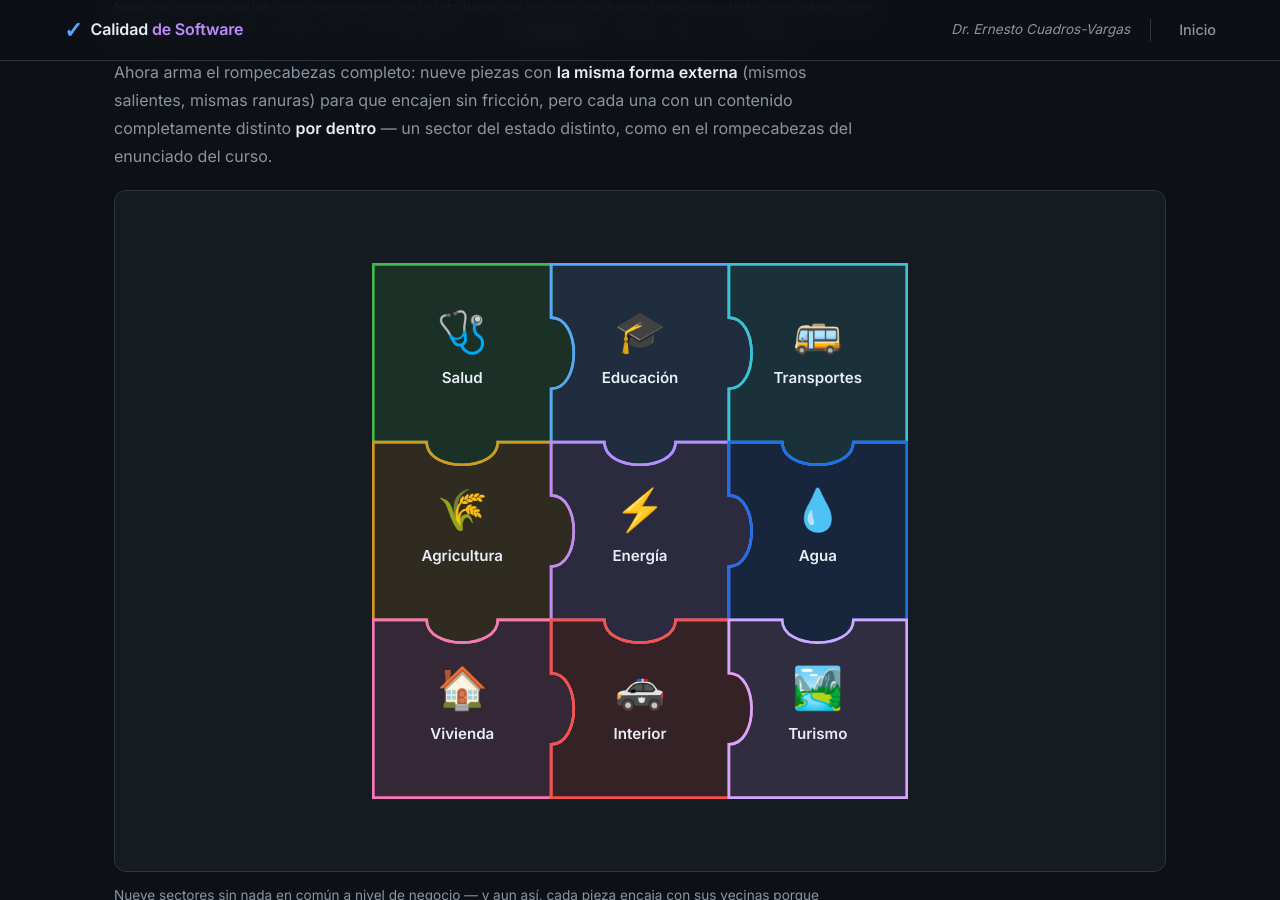
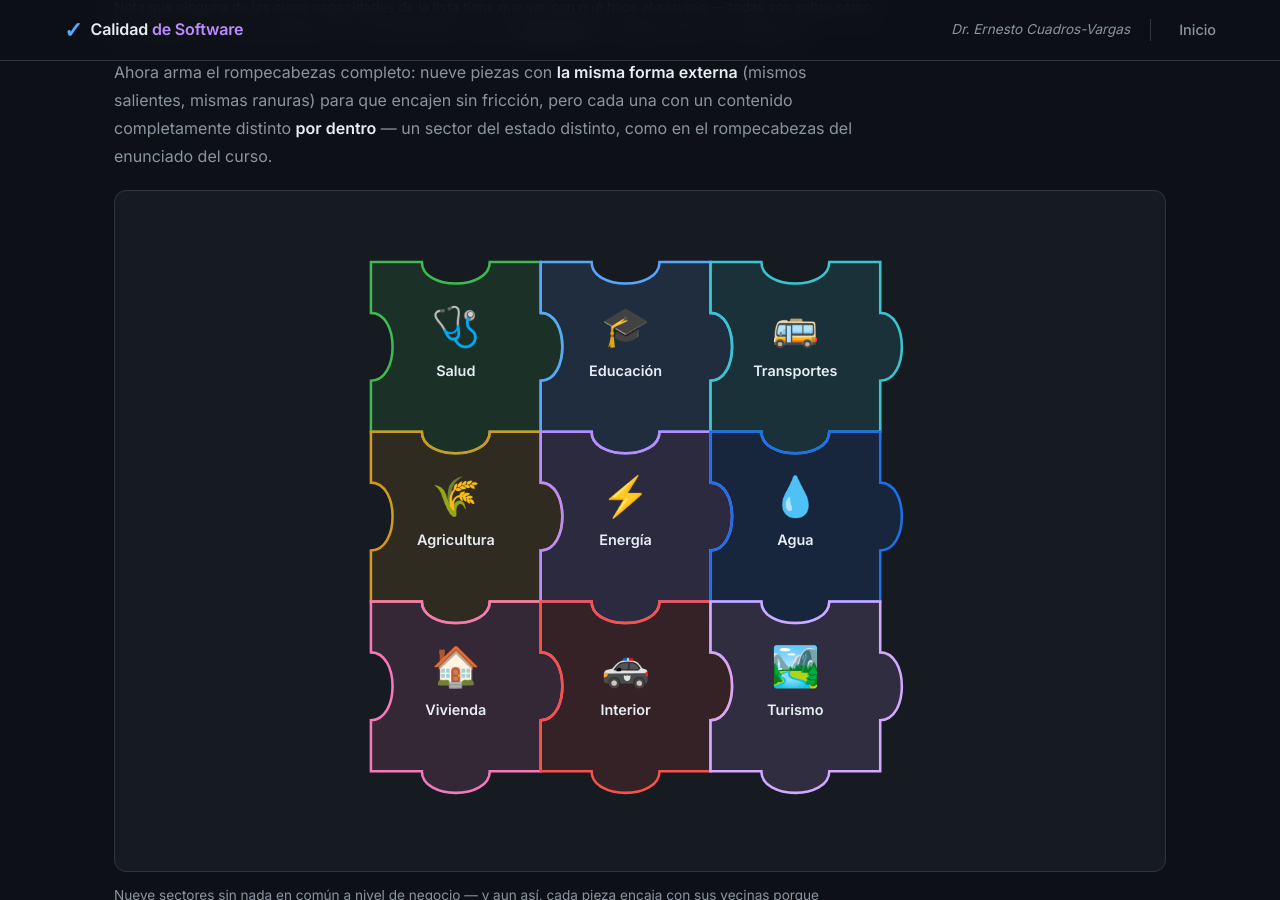
Before and after one commit to ecuadros/SoftwareQuality, a Jekyll site: the page built from anexo-microservicios/patron-de-chasis.html, in a window 1280 px wide and 900 px high, scrolled down 3165 px. Built offline with Jekyll 4.4.1, drawn with Linux system fonts in a browser that asks for light colours.

Commit message:
Uniforma el borde de las 9 piezas del rompecabezas del chasis
Todas las piezas (incluidas las de borde y esquina) ahora tienen
exactamente el mismo contorno de conectores en sus cuatro lados que
la pieza central (Energía), en vez de bordes rectos hacia afuera.
Refuerza visualmente que el chasis es el mismo sin importar la
posición de la pieza.

```diff
--- a/anexo-microservicios/patron-de-chasis.html
+++ b/anexo-microservicios/patron-de-chasis.html
@@ -146,52 +146,52 @@ next_title: "Chasis en la práctica: un parent POM para tres dominios distintos"
   </p>
 
   <div style="background: var(--surface); border: 1px solid var(--border); border-radius: 12px; padding: 1.25rem; margin: 1.25rem 0; overflow-x: auto;">
-    <svg viewBox="0 0 720 720" width="100%" style="min-width: 560px; max-width: 640px; display: block; margin: 0 auto; font-family: var(--font-sans);" role="img" aria-labelledby="chasis-puzzle-title chasis-puzzle-desc">
-      <title id="chasis-puzzle-title">Rompecabezas de nueve piezas sobre el mismo chasis</title>
-      <desc id="chasis-puzzle-desc">Nueve piezas de rompecabezas —Salud, Educación, Transportes, Agricultura, Energía, Agua, Vivienda, Interior y Turismo— todas con la misma forma exterior de conectores, cada una con un color e ícono de dominio distinto por dentro.</desc>
+    <svg viewBox="0 0 754 754" width="100%" style="min-width: 560px; max-width: 640px; display: block; margin: 0 auto; font-family: var(--font-sans);" role="img" aria-labelledby="chasis-puzzle-title chasis-puzzle-desc">
+      <title id="chasis-puzzle-title">Rompecabezas de nueve piezas, todas con el mismo borde</title>
+      <desc id="chasis-puzzle-desc">Nueve piezas de rompecabezas —Salud, Educación, Transportes, Agricultura, Energía, Agua, Vivienda, Interior y Turismo— todas con exactamente el mismo borde de conectores en sus cuatro lados, igual que la pieza central, cada una con un color e ícono de dominio distinto por dentro.</desc>
 
       <!-- Salud (fila 0, col 0) -->
-      <path d="M 60,60 L 260,60 L 260,120 C 294,120 294,200 260,200 L 260,260 L 200,260 C 200,294 120,294 120,260 L 60,260 L 60,60 Z" fill="#3fb95022" stroke="#3fb950" stroke-width="3"/>
+      <path d="M 60,60 L 120,60 C 120,94 200,94 200,60 L 260,60 L 260,120 C 294,120 294,200 260,200 L 260,260 L 200,260 C 200,294 120,294 120,260 L 60,260 L 60,200 C 94,200 94,120 60,120 L 60,60 Z" fill="#3fb95022" stroke="#3fb950" stroke-width="3"/>
       <text x="160" y="152" text-anchor="middle" font-size="46">🩺</text>
       <text x="160" y="194" text-anchor="middle" font-size="17" font-weight="600" fill="var(--text)">Salud</text>
 
       <!-- Educación (fila 0, col 1) -->
-      <path d="M 260,60 L 460,60 L 460,120 C 494,120 494,200 460,200 L 460,260 L 400,260 C 400,294 320,294 320,260 L 260,260 L 260,200 C 294,200 294,120 260,120 L 260,60 Z" fill="#58a6ff22" stroke="#58a6ff" stroke-width="3"/>
+      <path d="M 260,60 L 320,60 C 320,94 400,94 400,60 L 460,60 L 460,120 C 494,120 494,200 460,200 L 460,260 L 400,260 C 400,294 320,294 320,260 L 260,260 L 260,200 C 294,200 294,120 260,120 L 260,60 Z" fill="#58a6ff22" stroke="#58a6ff" stroke-width="3"/>
       <text x="360" y="152" text-anchor="middle" font-size="46">🎓</text>
       <text x="360" y="194" text-anchor="middle" font-size="17" font-weight="600" fill="var(--text)">Educación</text>
 
       <!-- Transportes (fila 0, col 2) -->
-      <path d="M 460,60 L 660,60 L 660,260 L 600,260 C 600,294 520,294 520,260 L 460,260 L 460,200 C 494,200 494,120 460,120 L 460,60 Z" fill="#39c5cf22" stroke="#39c5cf" stroke-width="3"/>
+      <path d="M 460,60 L 520,60 C 520,94 600,94 600,60 L 660,60 L 660,120 C 694,120 694,200 660,200 L 660,260 L 600,260 C 600,294 520,294 520,260 L 460,260 L 460,200 C 494,200 494,120 460,120 L 460,60 Z" fill="#39c5cf22" stroke="#39c5cf" stroke-width="3"/>
       <text x="560" y="152" text-anchor="middle" font-size="46">🚌</text>
       <text x="560" y="194" text-anchor="middle" font-size="17" font-weight="600" fill="var(--text)">Transportes</text>
 
       <!-- Agricultura (fila 1, col 0) -->
-      <path d="M 60,260 L 120,260 C 120,294 200,294 200,260 L 260,260 L 260,320 C 294,320 294,400 260,400 L 260,460 L 200,460 C 200,494 120,494 120,460 L 60,460 L 60,260 Z" fill="#d2992222" stroke="#d29922" stroke-width="3"/>
+      <path d="M 60,260 L 120,260 C 120,294 200,294 200,260 L 260,260 L 260,320 C 294,320 294,400 260,400 L 260,460 L 200,460 C 200,494 120,494 120,460 L 60,460 L 60,400 C 94,400 94,320 60,320 L 60,260 Z" fill="#d2992222" stroke="#d29922" stroke-width="3"/>
       <text x="160" y="352" text-anchor="middle" font-size="46">🌾</text>
       <text x="160" y="394" text-anchor="middle" font-size="17" font-weight="600" fill="var(--text)">Agricultura</text>
 
-      <!-- Energía (fila 1, col 1) -->
+      <!-- Energía (fila 1, col 1) — pieza central, el borde de referencia -->
       <path d="M 260,260 L 320,260 C 320,294 400,294 400,260 L 460,260 L 460,320 C 494,320 494,400 460,400 L 460,460 L 400,460 C 400,494 320,494 320,460 L 260,460 L 260,400 C 294,400 294,320 260,320 L 260,260 Z" fill="#bc8cff22" stroke="#bc8cff" stroke-width="3"/>
       <text x="360" y="352" text-anchor="middle" font-size="46">⚡</text>
       <text x="360" y="394" text-anchor="middle" font-size="17" font-weight="600" fill="var(--text)">Energía</text>
 
       <!-- Agua (fila 1, col 2) -->
-      <path d="M 460,260 L 520,260 C 520,294 600,294 600,260 L 660,260 L 660,460 L 600,460 C 600,494 520,494 520,460 L 460,460 L 460,400 C 494,400 494,320 460,320 L 460,260 Z" fill="#1f6feb22" stroke="#1f6feb" stroke-width="3"/>
+      <path d="M 460,260 L 520,260 C 520,294 600,294 600,260 L 660,260 L 660,320 C 694,320 694,400 660,400 L 660,460 L 600,460 C 600,494 520,494 520,460 L 460,460 L 460,400 C 494,400 494,320 460,320 L 460,260 Z" fill="#1f6feb22" stroke="#1f6feb" stroke-width="3"/>
       <text x="560" y="352" text-anchor="middle" font-size="46">💧</text>
       <text x="560" y="394" text-anchor="middle" font-size="17" font-weight="600" fill="var(--text)">Agua</text>
 
       <!-- Vivienda (fila 2, col 0) -->
-      <path d="M 60,460 L 120,460 C 120,494 200,494 200,460 L 260,460 L 260,520 C 294,520 294,600 260,600 L 260,660 L 60,660 L 60,460 Z" fill="#f778ba22" stroke="#f778ba" stroke-width="3"/>
+      <path d="M 60,460 L 120,460 C 120,494 200,494 200,460 L 260,460 L 260,520 C 294,520 294,600 260,600 L 260,660 L 200,660 C 200,694 120,694 120,660 L 60,660 L 60,600 C 94,600 94,520 60,520 L 60,460 Z" fill="#f778ba22" stroke="#f778ba" stroke-width="3"/>
       <text x="160" y="552" text-anchor="middle" font-size="46">🏠</text>
       <text x="160" y="594" text-anchor="middle" font-size="17" font-weight="600" fill="var(--text)">Vivienda</text>
 
       <!-- Interior (fila 2, col 1) -->
-      <path d="M 260,460 L 320,460 C 320,494 400,494 400,460 L 460,460 L 460,520 C 494,520 494,600 460,600 L 460,660 L 260,660 L 260,600 C 294,600 294,520 260,520 L 260,460 Z" fill="#f8514922" stroke="#f85149" stroke-width="3"/>
+      <path d="M 260,460 L 320,460 C 320,494 400,494 400,460 L 460,460 L 460,520 C 494,520 494,600 460,600 L 460,660 L 400,660 C 400,694 320,694 320,660 L 260,660 L 260,600 C 294,600 294,520 260,520 L 260,460 Z" fill="#f8514922" stroke="#f85149" stroke-width="3"/>
       <text x="360" y="552" text-anchor="middle" font-size="46">🚓</text>
       <text x="360" y="594" text-anchor="middle" font-size="17" font-weight="600" fill="var(--text)">Interior</text>
 
       <!-- Turismo (fila 2, col 2) -->
-      <path d="M 460,460 L 520,460 C 520,494 600,494 600,460 L 660,460 L 660,660 L 460,660 L 460,600 C 494,600 494,520 460,520 L 460,460 Z" fill="#d2a8ff22" stroke="#d2a8ff" stroke-width="3"/>
+      <path d="M 460,460 L 520,460 C 520,494 600,494 600,460 L 660,460 L 660,520 C 694,520 694,600 660,600 L 660,660 L 600,660 C 600,694 520,694 520,660 L 460,660 L 460,600 C 494,600 494,520 460,520 L 460,460 Z" fill="#d2a8ff22" stroke="#d2a8ff" stroke-width="3"/>
       <text x="560" y="552" text-anchor="middle" font-size="46">🏞️</text>
       <text x="560" y="594" text-anchor="middle" font-size="17" font-weight="600" fill="var(--text)">Turismo</text>
     </svg>
```
